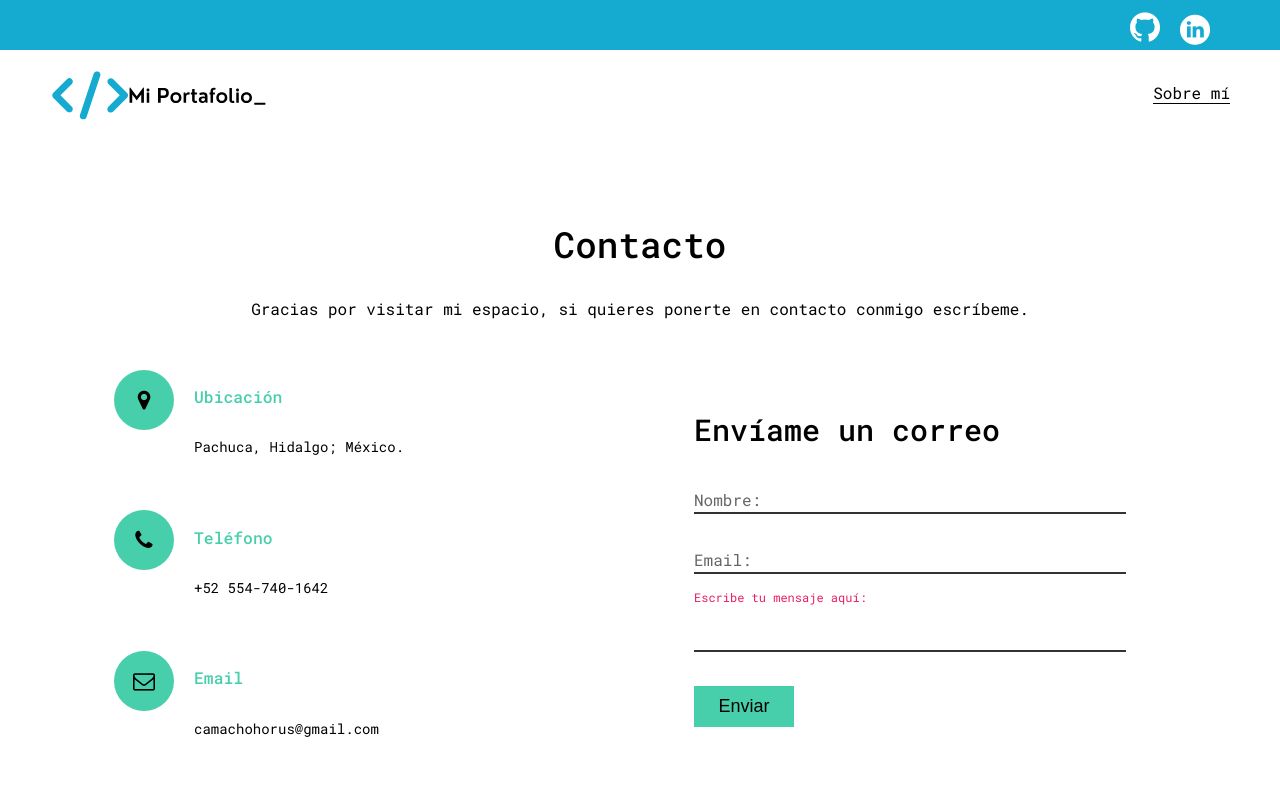
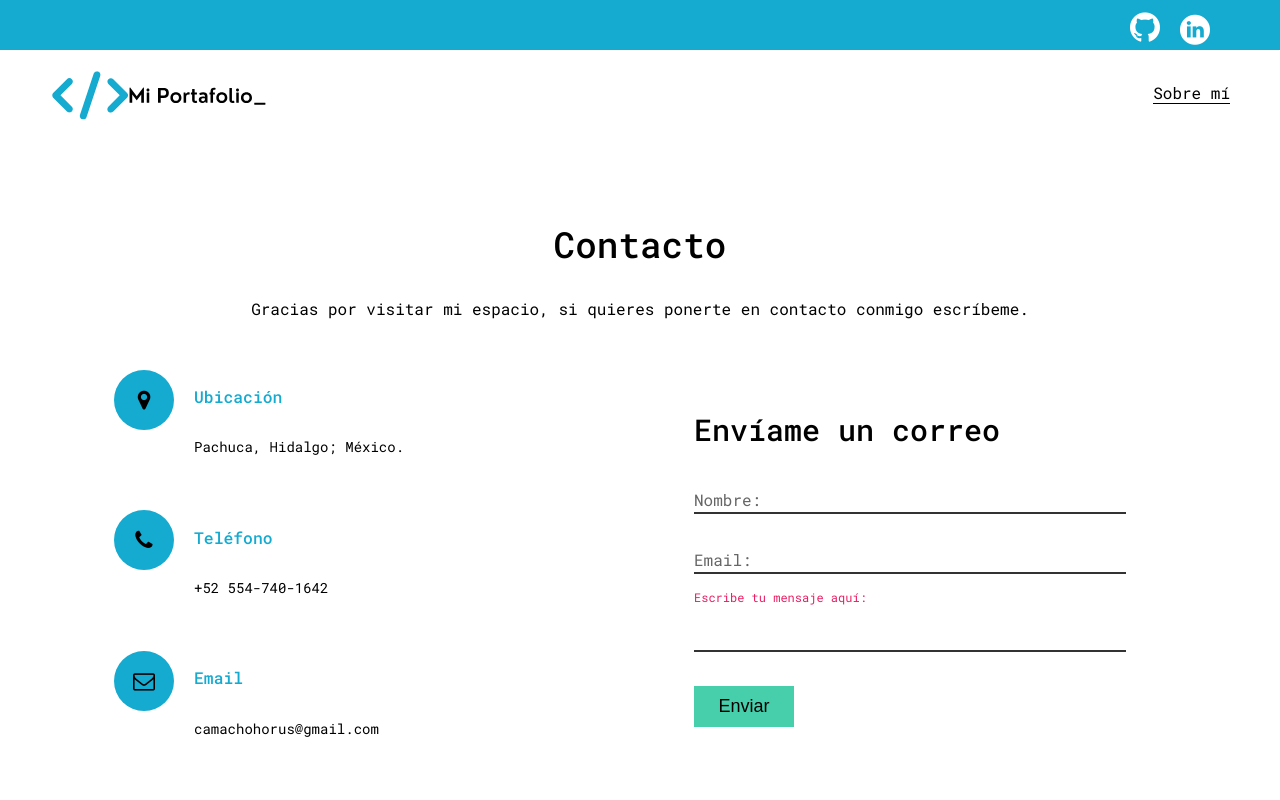
Before and after one commit to horuscamacho/Portafolio, a React (Create React App) app in the folder mi-portafolio/client/: page /contacto in a window 1280 px wide. Shown: the top 800 px of the page. Built offline with nearby package versions, Linux system fonts and the light colour scheme.

Commit message:
arreglando colores

```diff
--- a/mi-portafolio/client/src/App.css
+++ b/mi-portafolio/client/src/App.css
@@ -136,7 +136,7 @@ nav .profile-link a {
 .container .contactInfo .box .icon {
   min-width: 60px;
   height: 60px;
-  background: #47cfac;
+  background: #15aad0;
   display: flex;
   justify-content: center;
   align-items: center;
@@ -155,7 +155,7 @@ nav .profile-link a {
 
 .container .contactInfo .box .text h3 {
   font-weight: 500;
-  color: #47cfac;
+  color: #15aad0;
 }
 
 .contactForm {
```
